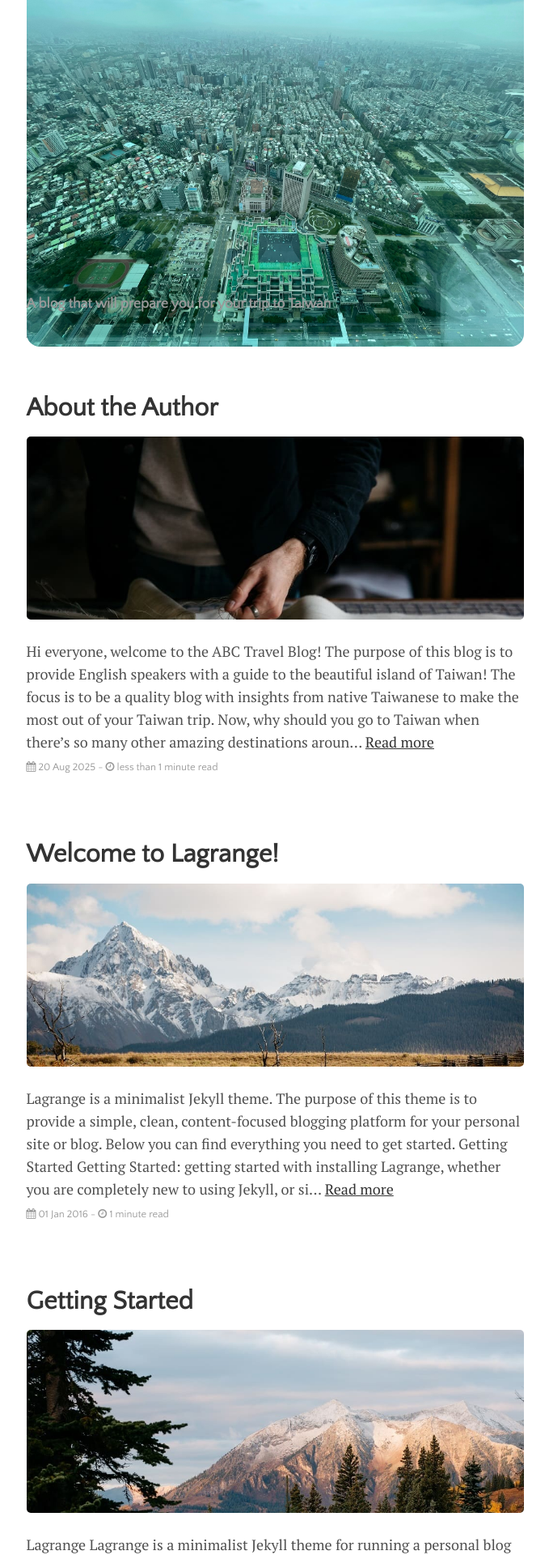
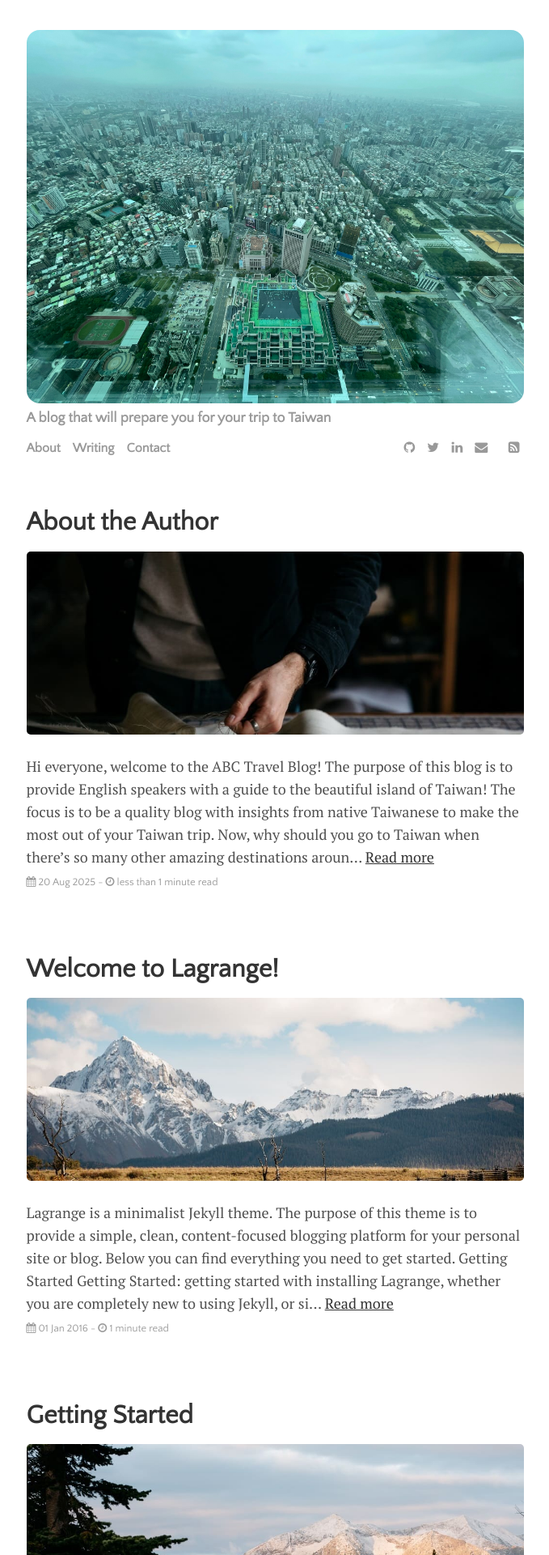
Before and after one commit to AbcTravelBlog/abctravelblog.github.io, a Jekyll site: the page built from index.html, in a window 1280 px wide. Shown: the top 1920 px of the page at 81% size, without its empty margins (300-979 px from the left). Built offline with Jekyll 4.4.1, drawn with Linux system fonts in a browser that asks for light colours; the list of posts is cut into pages by our own code.

Commit message:
removed margin

```diff
--- a/_sass/_home.scss
+++ b/_sass/_home.scss
@@ -32,8 +32,6 @@
   max-width: 100%;
   overflow: hidden;
   border-radius: 16px;
-  margin-top: -11.5%;
-  margin-bottom: -11.5%;
   object-fit: cover;
   display: block;
 }
```
